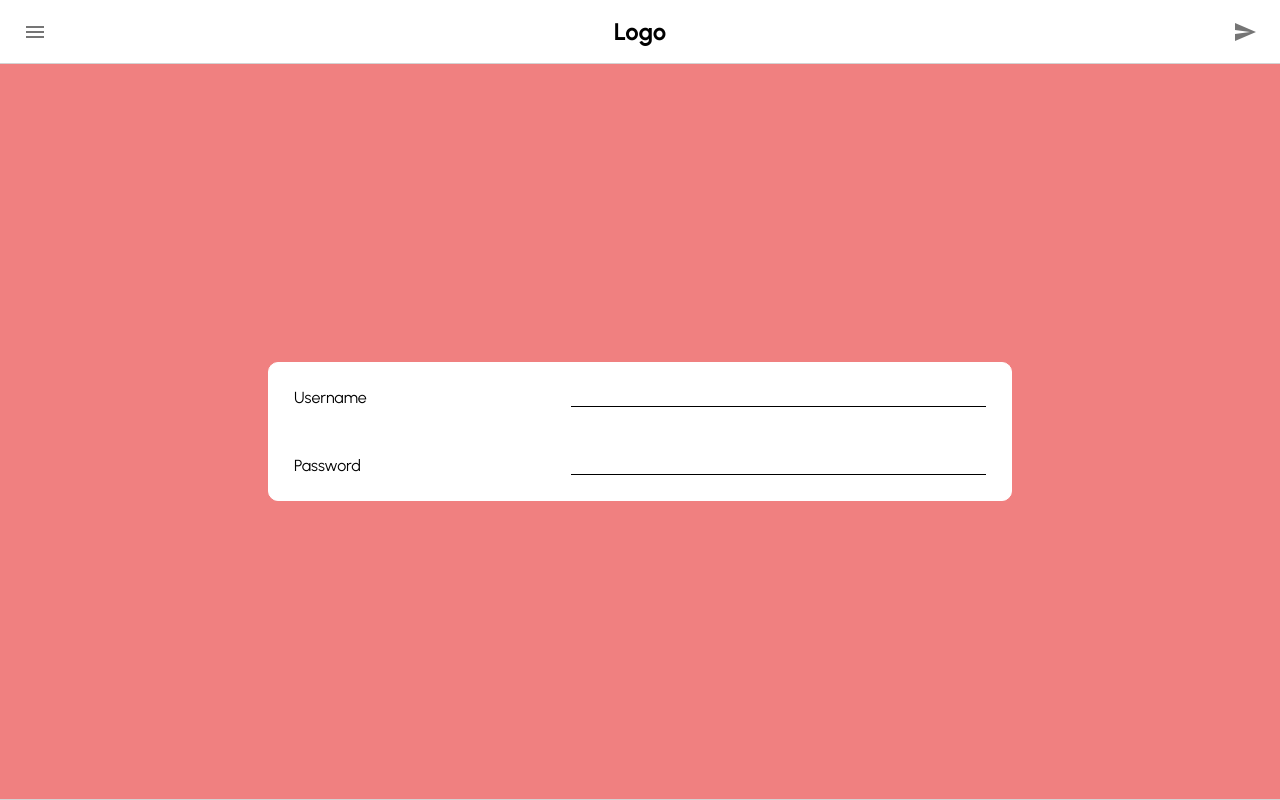
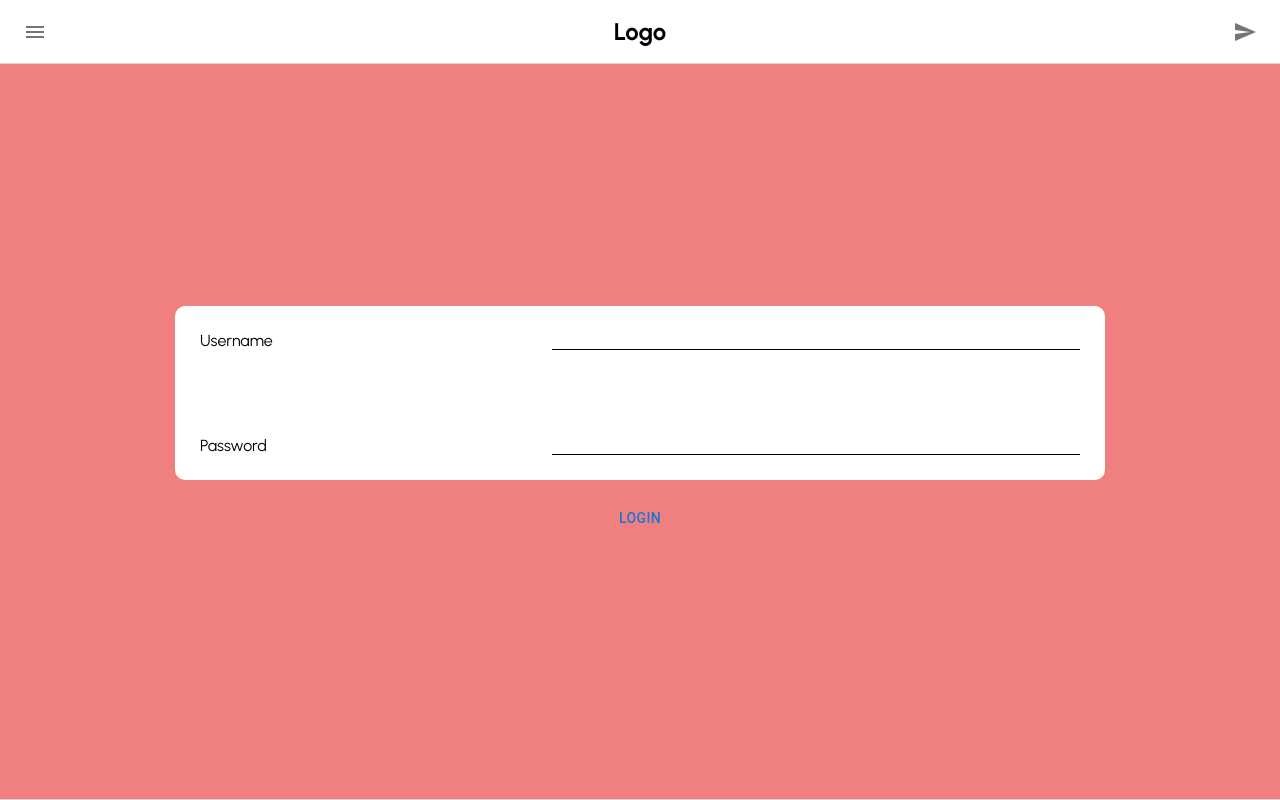
Before and after one commit to kktai1512/Hallus, a React (Create React App) app in the folder frontend/: page /login in a window 1280 px wide. Built offline with nearby package versions, Linux system fonts and the light colour scheme.

Commit message:
added redirect if already logged in

```diff
--- a/frontend/package.json
+++ b/frontend/package.json
@@ -13,8 +13,10 @@
     "@testing-library/user-event": "^13.2.1",
     "react": "^18.1.0",
     "react-dom": "^18.1.0",
+    "react-redux": "^8.0.2",
     "react-router-dom": "^6.3.0",
     "react-scripts": "5.0.1",
+    "redux": "^4.2.0",
     "styled-components": "^5.3.5",
     "web-vitals": "^2.1.0"
   },
--- a/frontend/src/App.js
+++ b/frontend/src/App.js
@@ -1,7 +1,7 @@
 import React from "react"
 import Navigation from "./components/Navigation/Navigation"
 import Card from "./components/Card"
-import { BrowserRouter as Router, Route, Routes, Link } from "react-router-dom"
+import { BrowserRouter as Router, Route, Routes, Link, Navigate } from "react-router-dom"
 import { useState } from "react"
 import Login from "./pages/Login"
 import Register from "./pages/Register"
@@ -10,6 +10,7 @@ import styled from "styled-components"
 
 import Home from "./pages/Home"
 import Sidebar from "./components/Navigation/Sidebar"
+import { useSelector } from "react-redux"
 
 const SidebarContainer = styled.div`
   transform: ${(props) => !props.visible && `translateX(-100%)`};
@@ -21,6 +22,7 @@ const SidebarContainer = styled.div`
 
 const App = () => {
   const [sideBar, setSideBar] = useState(false)
+  const isLogin = useSelector((state) => state.user.isLoggedIn)
   return (
     <Router>
       <Navigation onClick={() => setSideBar(!sideBar)} />
@@ -30,7 +32,7 @@ const App = () => {
       <div style={{ height: "92vh" }}>
         <Routes>
           <Route path="/" element={<Home />} />
-          <Route path="/login" element={<Login />} />
+          <Route path="/login" element={!isLogin ? <Login /> : <Navigate to="/" replace />} />
           <Route path="/register" element={<Register />} />
           <Route path="/content" element={<Content />} />
         </Routes>
--- a/frontend/src/index.js
+++ b/frontend/src/index.js
@@ -6,4 +6,8 @@ import { Provider } from "react-redux"
 import store from "./store"
 
 const root = ReactDOM.createRoot(document.getElementById("root"))
-root.render(<App />)
+root.render(
+  <Provider store={store}>
+    <App />
+  </Provider>
+)
--- a/frontend/src/pages/Home.jsx
+++ b/frontend/src/pages/Home.jsx
@@ -1,8 +1,11 @@
 import { lightBlue } from "@mui/material/colors"
 import React from "react"
+import { useSelector } from "react-redux"
 
 const Home = () => {
-  return <div style={{ backgroundColor: lightBlue, height: "100%" }}>sss</div>
+  const users = useSelector((state) => state.user)
+  console.log(users)
+  return <div style={{ backgroundColor: lightBlue, height: "100%" }}></div>
 }
 
 export default Home
--- a/frontend/src/pages/Login.jsx
+++ b/frontend/src/pages/Login.jsx
@@ -1,9 +1,14 @@
+import { Button } from "@mui/material"
 import React from "react"
 import styled from "styled-components"
+import { useState } from "react"
+import { useDispatch, useSelector } from "react-redux"
+import { loginUser } from "./UserSlice"
 
 const Container = styled.div`
   display: flex;
-  justify-content: space-between;
+  flex-direction: column;
+  justify-content: center;
   padding: 20px;
   height: 100%;
   align-items: center;
@@ -11,12 +16,10 @@ const Container = styled.div`
   background-color: lightcoral;
 `
 const FormContainer = styled.form`
-  width: 60%;
-  margin: auto;
-  height: 20%;
+  width: 75%;
+  height: 25%;
   display: flex;
   flex-direction: column;
-  border: 1px white solid;
   border-radius: 10px;
   padding: 25px;
   justify-content: space-between;
@@ -34,19 +37,36 @@ const Input = styled.div`
     border-bottom: 1px solid black;
   }
 `
+
 const Login = () => {
+  const [username, setUsername] = useState()
+  const [password, setPassword] = useState()
+  const dispatch = useDispatch()
+  const users = useSelector((state) => state.user.users)
+  const handleChange = (e, setsomething) => {
+    setsomething(e.target.value)
+  }
+
+  const handleLogin = () => {
+    const curr_user = { username, password }
+    dispatch(loginUser(curr_user))
+    users.filter((user) => user.username === curr_user.username && user.password === curr_user.password)
+  }
   return (
     <Container>
       <FormContainer>
         <Input>
           <label>Username</label>
-          <input></input>
+          <input onChange={(e) => handleChange(e, setUsername)}></input>
         </Input>
         <Input>
           <label>Password</label>
-          <input></input>
+          <input type="password" onChange={(e) => handleChange(e, setPassword)}></input>
         </Input>
       </FormContainer>
+      <Button onClick={handleLogin} style={{ margin: "20px" }}>
+        Login
+      </Button>
     </Container>
   )
 }
--- a/frontend/src/pages/UserSlice.jsx
+++ b/frontend/src/pages/UserSlice.jsx
@@ -1,7 +1,7 @@
 import { createSlice } from "@reduxjs/toolkit"
 
 const users = {
-  user: [
+  users: [
     { username: "hel", password: "123" },
     { username: "221", password: "190i02" },
   ],
@@ -15,9 +15,7 @@ const UserSlice = createSlice({
       state.user += action.payloads
     },
     loginUser(state, action) {
-      if (action.payload in state.user) {
-        state.isLoggedIn = true
-      }
+      state.isLoggedIn = true
     },
   },
 })
```
Also changed, not shown: 1 other file (tests, documents, lock files or other folders).
